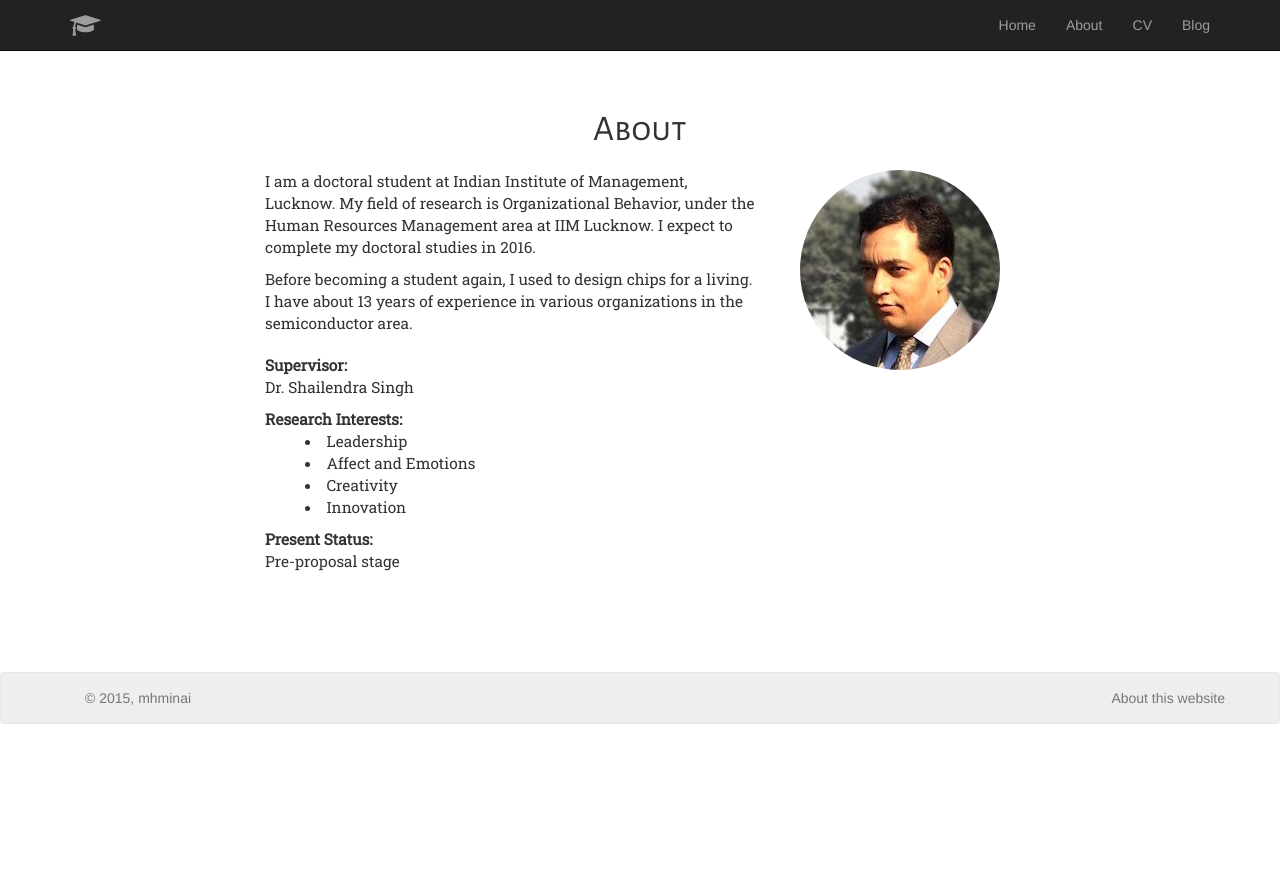
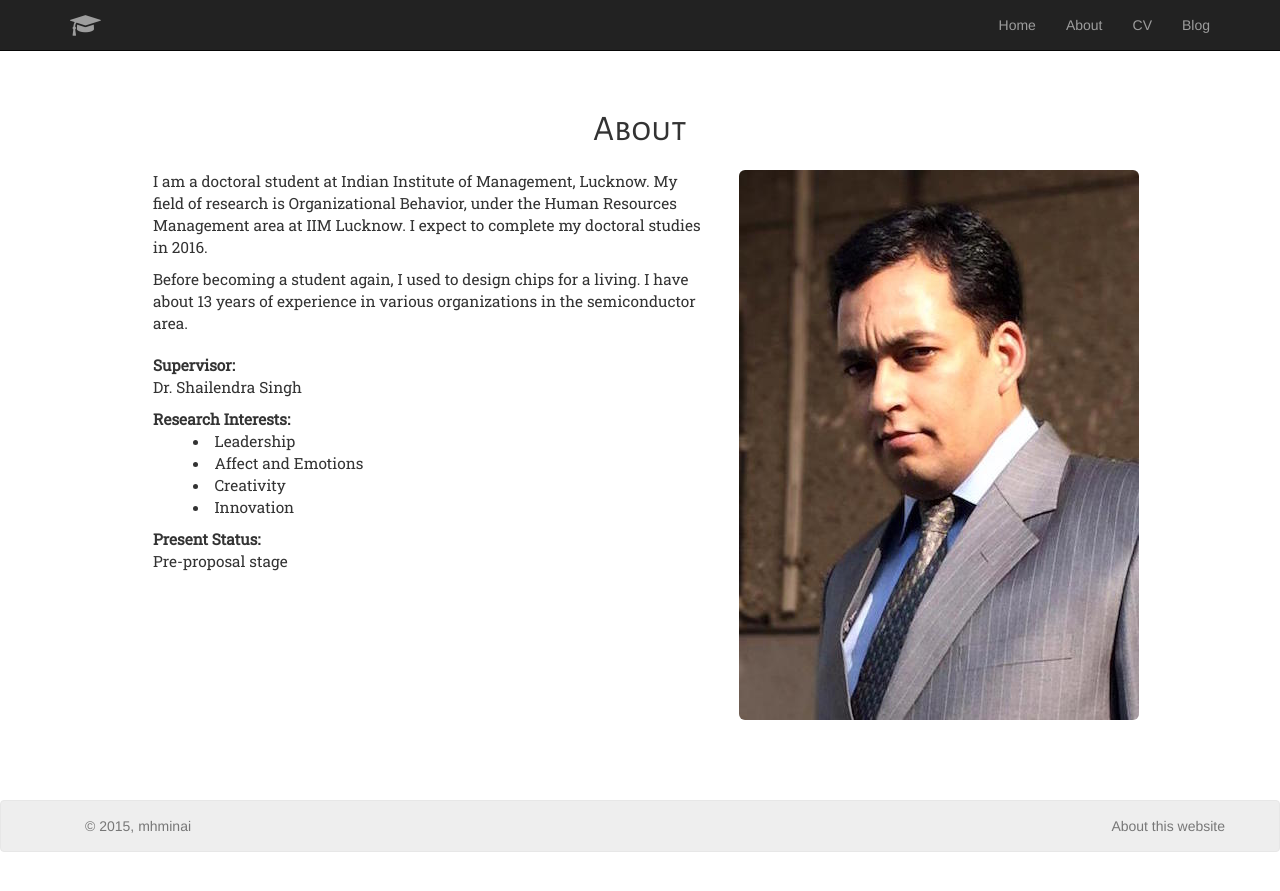
Before and after one commit to mhminai/mhminai.github.io, a Jekyll site: the page built from about/index.html, in a window 1280 px wide. Shown: the top 891 px of the page. Built offline with Jekyll 4.4.1, drawn with Linux system fonts in a browser that asks for light colours; nearby versions of some CDN libraries.

Commit message:
Cleared up images

```diff
--- a/about/index.html
+++ b/about/index.html
@@ -4,7 +4,7 @@ title: About
 ---
 
 <div class="row">
-  <div class="col-md-8">
+  <div class="col-md-7">
     <!-- <img class="img-circle" src="/img/face_200.jpg" style="float:right"></img> -->
     <p>I am a doctoral student at Indian Institute of Management, Lucknow. My field of research is Organizational Behavior, under the Human Resources Management area at IIM Lucknow. I expect to complete my doctoral studies in 2016.</p>
     <p>Before becoming a student again, I used to design chips for a living. I have about 13 years of experience in various organizations in the semiconductor area.</p>
@@ -20,7 +20,7 @@ title: About
       <dt>Present Status:</dt><dd>Pre-proposal stage</dd>
     </dl>
   </div>
-  <div class="col-md-4 text-center">
-    <img class="img-circle" src="/img/face1_200.jpg"></img>
+  <div class="col-md-5 text-center">
+    <img class="img-rounded" src="/img/ownlong.jpg"></img>
   </div>
 </div>
--- a/css/custom.css
+++ b/css/custom.css
@@ -126,7 +126,7 @@ dl>dd>li {
     font-size: 1.10em;
     padding-top: 70px;
     padding-bottom: 70px;
-    max-width: 800px;
+    max-width: 1024px;
 }
 
 .row {
```
Also changed, not shown: img/atwork_300.jpg (added), img/bck1.jpg (deleted), img/bck2.jpg (deleted), img/bck3.jpg (deleted), img/own1.jpg (deleted), img/own2.jpg (deleted), img/own3.jpg (deleted), img/own4.jpg (deleted), img/own5.jpg (deleted), img/own_300.jpg (deleted), img/own_class.jpg (deleted), img/ownlong.jpg (added), img/self_frontal.jpg (deleted).
